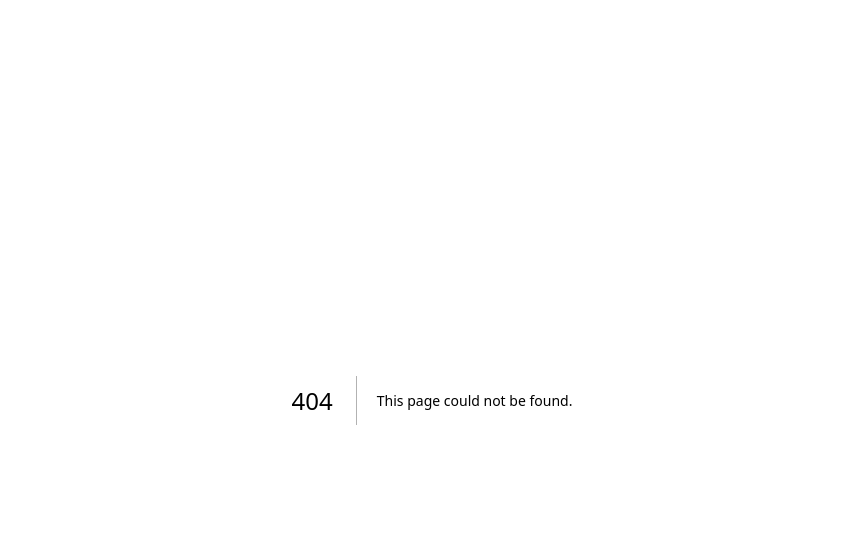
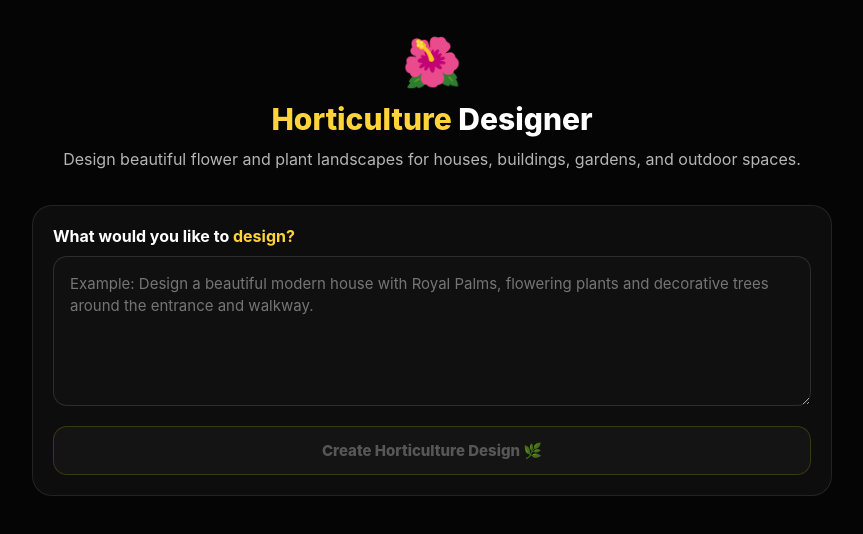
Before and after one commit to kingsleysuoye556-arch/tapbumber-bot, a Next.js app: page /horticulture in a window 1280 px wide. Before the commit this address had no page. Shown: the top 534 px of the page, without its empty margins (208-1071 px from the left). Built offline with nearby package versions, Linux system fonts and the light colour scheme.

Commit message:
Create app/horticulture/page.js

```diff
--- /dev/null
+++ b/app/horticulture/page.js
@@ -0,0 +1,201 @@
+"use client";
+
+import { useState } from "react";
+
+export default function HorticultureDesigner() {
+  const [request, setRequest] = useState("");
+  const [result, setResult] = useState("");
+  const [loading, setLoading] = useState(false);
+
+  async function handleDesign() {
+    if (!request.trim() || loading) return;
+
+    setLoading(true);
+    setResult("");
+
+    try {
+      const response = await fetch("/api/horticulture", {
+        method: "POST",
+        headers: {
+          "Content-Type": "application/json",
+        },
+        body: JSON.stringify({ request: request.trim() }),
+      });
+
+      const data = await response.json();
+
+      if (!response.ok) {
+        throw new Error(data.error || "Something went wrong.");
+      }
+
+      setResult(data.result || "No design result was received.");
+    } catch (error) {
+      setResult(error?.message || "Unable to create design.");
+    } finally {
+      setLoading(false);
+    }
+  }
+
+  return (
+    <main
+      style={{
+        minHeight: "100vh",
+        background: "#050505",
+        color: "#fff",
+        padding: "32px 16px",
+        fontFamily:
+          '-apple-system, BlinkMacSystemFont, "Segoe UI", Roboto, Arial, sans-serif',
+      }}
+    >
+      <div
+        style={{
+          maxWidth: 800,
+          margin: "0 auto",
+        }}
+      >
+        <header
+          style={{
+            textAlign: "center",
+            marginBottom: 32,
+          }}
+        >
+          <div
+            style={{
+              fontSize: 48,
+              marginBottom: 10,
+            }}
+          >
+            🌺
+          </div>
+
+          <h1
+            style={{
+              margin: 0,
+              fontSize: 30,
+              fontWeight: 800,
+            }}
+          >
+            <span style={{ color: "#FFD43B" }}>Horticulture</span>{" "}
+            Designer
+          </h1>
+
+          <p
+            style={{
+              marginTop: 10,
+              color: "#fff",
+              opacity: 0.7,
+              lineHeight: 1.6,
+            }}
+          >
+            Design beautiful flower and plant landscapes for houses,
+            buildings, gardens, and outdoor spaces.
+          </p>
+        </header>
+
+        <section
+          style={{
+            background: "#0D0D0D",
+            border: "1px solid rgba(255,255,255,0.09)",
+            borderRadius: 20,
+            padding: 20,
+          }}
+        >
+          <label
+            htmlFor="horticulture-request"
+            style={{
+              display: "block",
+              marginBottom: 10,
+              fontWeight: 700,
+            }}
+          >
+            What would you like to{" "}
+            <span style={{ color: "#FFD43B" }}>design?</span>
+          </label>
+
+          <textarea
+            id="horticulture-request"
+            value={request}
+            onChange={(event) => setRequest(event.target.value)}
+            placeholder="Example: Design a beautiful modern house with Royal Palms, flowering plants and decorative trees around the entrance and walkway."
+            style={{
+              width: "100%",
+              minHeight: 150,
+              boxSizing: "border-box",
+              resize: "vertical",
+              borderRadius: 14,
+              border: "1px solid rgba(255,255,255,0.12)",
+              background: "#101010",
+              color: "#fff",
+              padding: 16,
+              fontSize: 15,
+              lineHeight: 1.5,
+              outline: "none",
+            }}
+          />
+
+          <button
+            type="button"
+            onClick={handleDesign}
+            disabled={loading || !request.trim()}
+            style={{
+              marginTop: 16,
+              width: "100%",
+              padding: "14px 18px",
+              borderRadius: 14,
+              border: "1px solid rgba(255,212,59,0.25)",
+              background:
+                loading || !request.trim() ? "#171717" : "#FFD43B",
+              color:
+                loading || !request.trim() ? "#777" : "#050505",
+              fontWeight: 800,
+              fontSize: 15,
+              cursor:
+                loading || !request.trim() ? "not-allowed" : "pointer",
+            }}
+          >
+            {loading
+              ? "Creating Design..."
+              : "Create Horticulture Design 🌿"}
+          </button>
+        </section>
+
+        {result && (
+          <section
+            style={{
+              marginTop: 20,
+              background: "#0D0D0D",
+              border: "1px solid rgba(255,255,255,0.09)",
+              borderRadius: 20,
+              padding: 20,
+            }}
+          >
+            <h2
+              style={{
+                margin: "0 0 14px",
+                fontSize: 21,
+                fontWeight: 800,
+              }}
+            >
+              Your{" "}
+              <span style={{ color: "#FFD43B" }}>
+                Horticulture Plan
+              </span>{" "}
+              🌱
+            </h2>
+
+            <div
+              style={{
+                whiteSpace: "pre-wrap",
+                lineHeight: 1.7,
+                opacity: 0.85,
+                fontSize: 15,
+              }}
+            >
+              {result}
+            </div>
+          </section>
+        )}
+      </div>
+    </main>
+  );
+}
```
